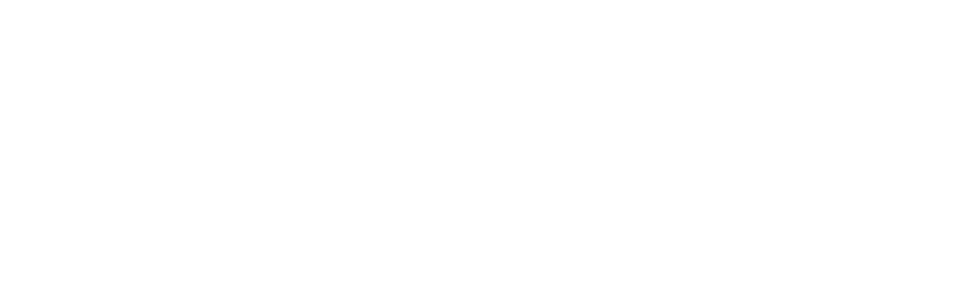
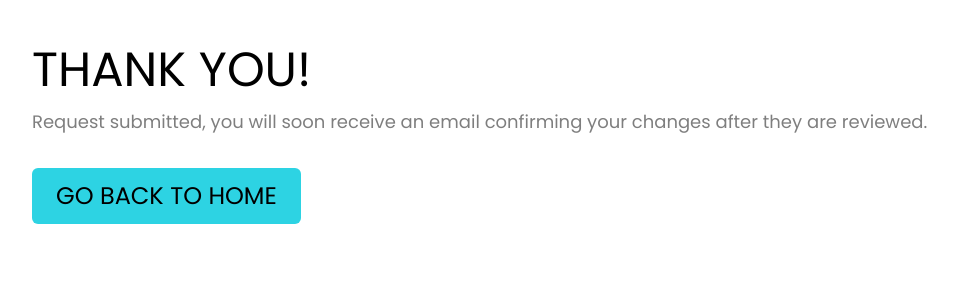
Before and after one commit to daliaJR/capstone-project, a React (Create React App) app: page /thankyou in a window 1280 px wide. Before the commit this address had no page. Shown: the top 300 px of the page, without its empty margins (52-1010 px from the left). Built offline with nearby package versions, Linux system fonts and the light colour scheme.

Commit message:
with thankyou page

```diff
--- a/src/App.jsx
+++ b/src/App.jsx
@@ -4,15 +4,17 @@ import Home from './components/Home';
 import Resource from './pages/Resource';
 import './App.css';
 import Contact from './features/counter/Contact';
+import ThankYou from './pages/ThankYou';
 
 function App() {
   return (
-    <div className="">
+    <div className="py-8">
       <Router>
         <Routes>
           <Route path="/" element={<Home />} />
           <Route path="/contact" element={<Contact />} />
           <Route path="/resource" element={<Resource />} />
+          <Route path="/thankyou" element={<ThankYou />} />
         </Routes>
       </Router>
     </div>
--- /dev/null
+++ b/src/pages/ThankYou.jsx
@@ -0,0 +1,34 @@
+import { React } from 'react';
+
+export default function ThankYou() {
+  const texts = {
+    emailAdd: 'You email has been added to the mailing list successfully!',
+    contactRequest:
+      'Your request has been sent, a member of the support team will get in contact with you through the email you provided as soon as possible.',
+    signUpRequest:
+      'Your Sign Up request has been received, you will soon receive a confirmation email.Please follow the steps in the email to complete and activate your account.',
+    purchase:
+      'You purchase has been submitted, you should receive an email with the receipt soon.',
+    warkingWithHealing:
+      'Thank you for your interest in working with Healing, we have recieved your application.You will receive an email guiding you for the next steps soon after your information is reviewed.',
+    changingRequest:
+      'Request submitted, you will soon receive an email confirming your changes after they are reviewed.',
+    cardConfirmed:
+      'Your new payment method is under review, you will receive an email soon when your card is confirmed.Otherwise you will get a notification telling you what went wrong and how to add a new card.',
+  };
+  return (
+    <div>
+      <section className="font-poppins">
+        <div className="max-w-6xl px-5 mx-auto">
+          <h2 className="text-5xl uppercase leading-18 ">THANK YOU!</h2>
+          <p className="text-black opacity-50 text-lg font-normal mb-8">
+            {texts.changingRequest}
+          </p>
+          <button className="blue_button" type="button">
+            Go back to home
+          </button>
+        </div>
+      </section>
+    </div>
+  );
+}
```
